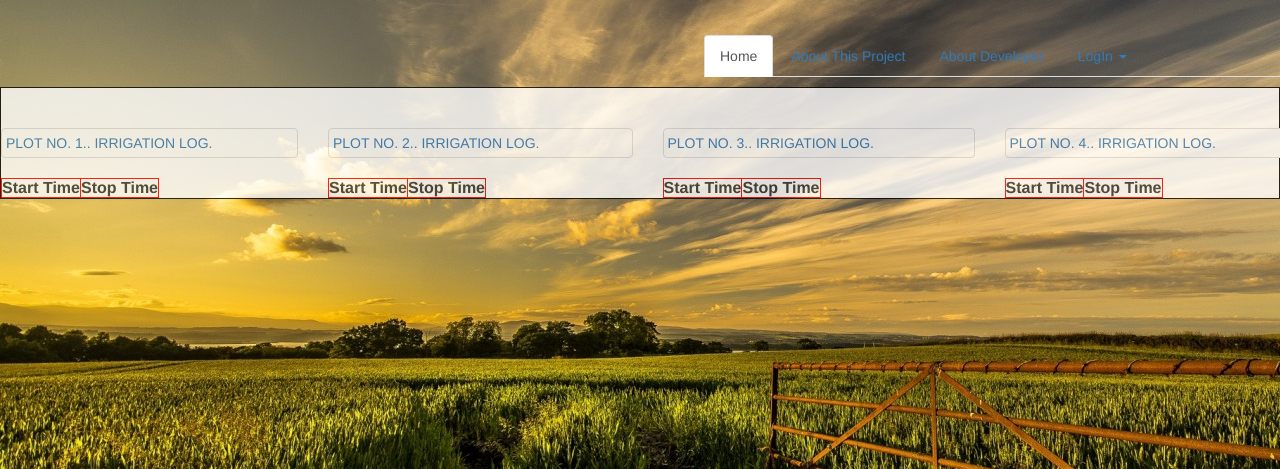
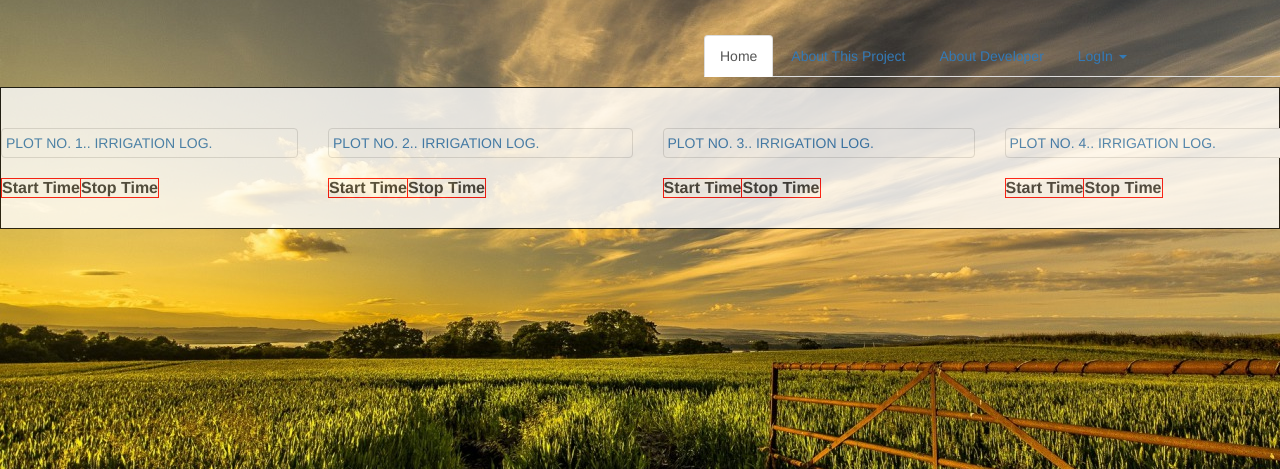
Before and after one commit to mahadevvyavahare/AIS, a PHP site: page /log.php in a window 1280 px wide; the page is wider, and only the part inside the window is pictured. Shown: the part 169-638 px from the top of that part. Run offline with PHP 8.4, Linux system fonts and the light colour scheme; data that the repository does not hold is empty.

Commit message:
change in readme

```diff
--- a/log.php
+++ b/log.php
@@ -5,7 +5,6 @@
 table,tr,th,td{
 
 border:1px solid red;
-
 }
 .transbox{
 
@@ -14,7 +13,9 @@ border:1px solid red;
     border: 1px solid black;
     opacity: 0.8;
     filter: alpha(opacity=60);
+    padding-bottom: 30px;
 }
+
 </style>
 
 <?php
```
Also changed, not shown: README.md.
